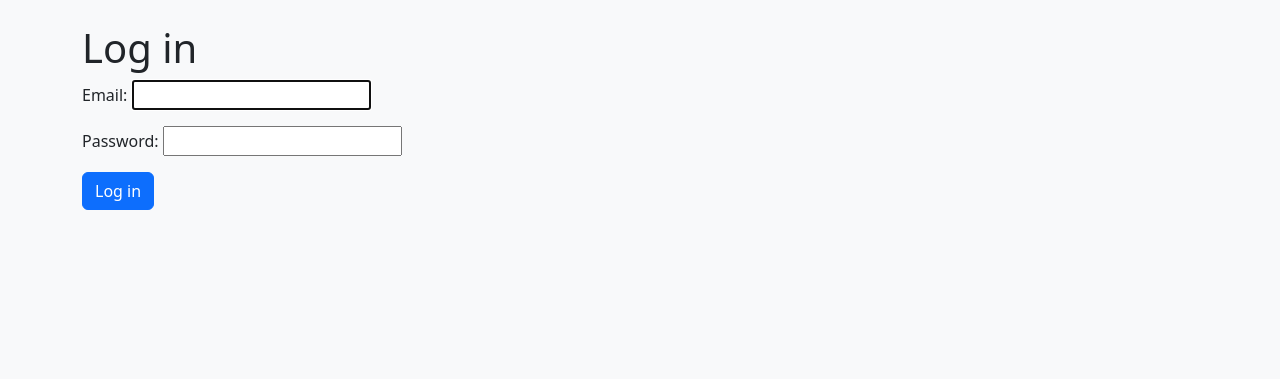
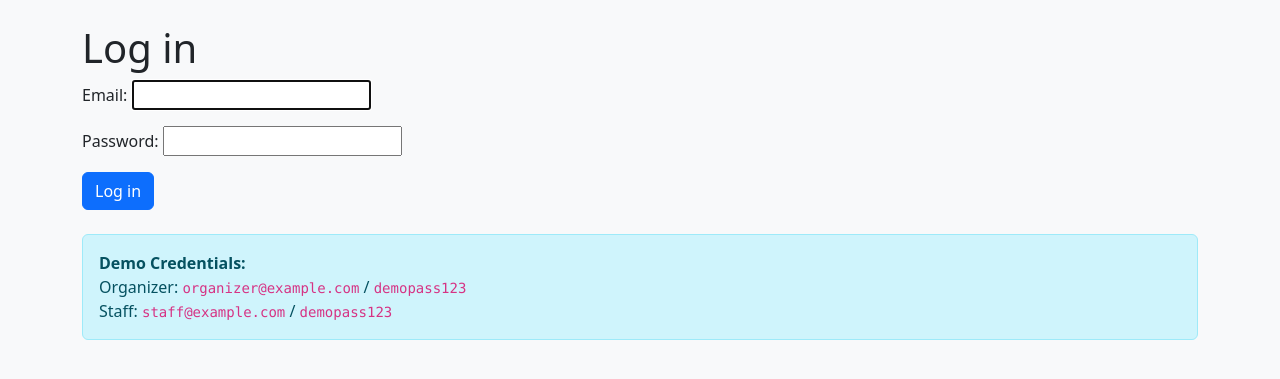
Before and after one commit to hardikgaikwad/EventRegistration, a Django app: page /accounts/login/ in a window 1280 px wide. Shown: the part 56-435 px from the top of the page. Run offline with Django 5.2, Linux system fonts and the light colour scheme.

Commit message:
Minor Changes - Application header, added another block to ai-prompts.md and alert box with login details of organizer and staff users

```diff
--- a/templates/accounts/login.html
+++ b/templates/accounts/login.html
@@ -8,4 +8,10 @@
     {{ form.as_p }}
     <button type="submit" class="btn btn-primary">Log in</button>
 </form>
+
+<div class="alert alert-info mt-4" role="alert">
+    <strong>Demo Credentials:</strong><br>
+    Organizer: <code>organizer@example.com</code> / <code>demopass123</code><br>
+    Staff: <code>staff@example.com</code> / <code>demopass123</code>
+</div>
 {% endblock %}
--- a/templates/base.html
+++ b/templates/base.html
@@ -4,7 +4,7 @@
 <head>
     <meta charset="UTF-8">
     <meta name="viewport" content="width=device-width, initial-scale=1.0">
-    <title>{% block title %}Event Registration System{% endblock %}</title>
+    <title>{% block title %}EventSync{% endblock %}</title>
     <link href="https://cdn.jsdelivr.net/npm/bootstrap@5.3.3/dist/css/bootstrap.min.css" rel="stylesheet">
 </head>
 <body class="bg-light">
```
